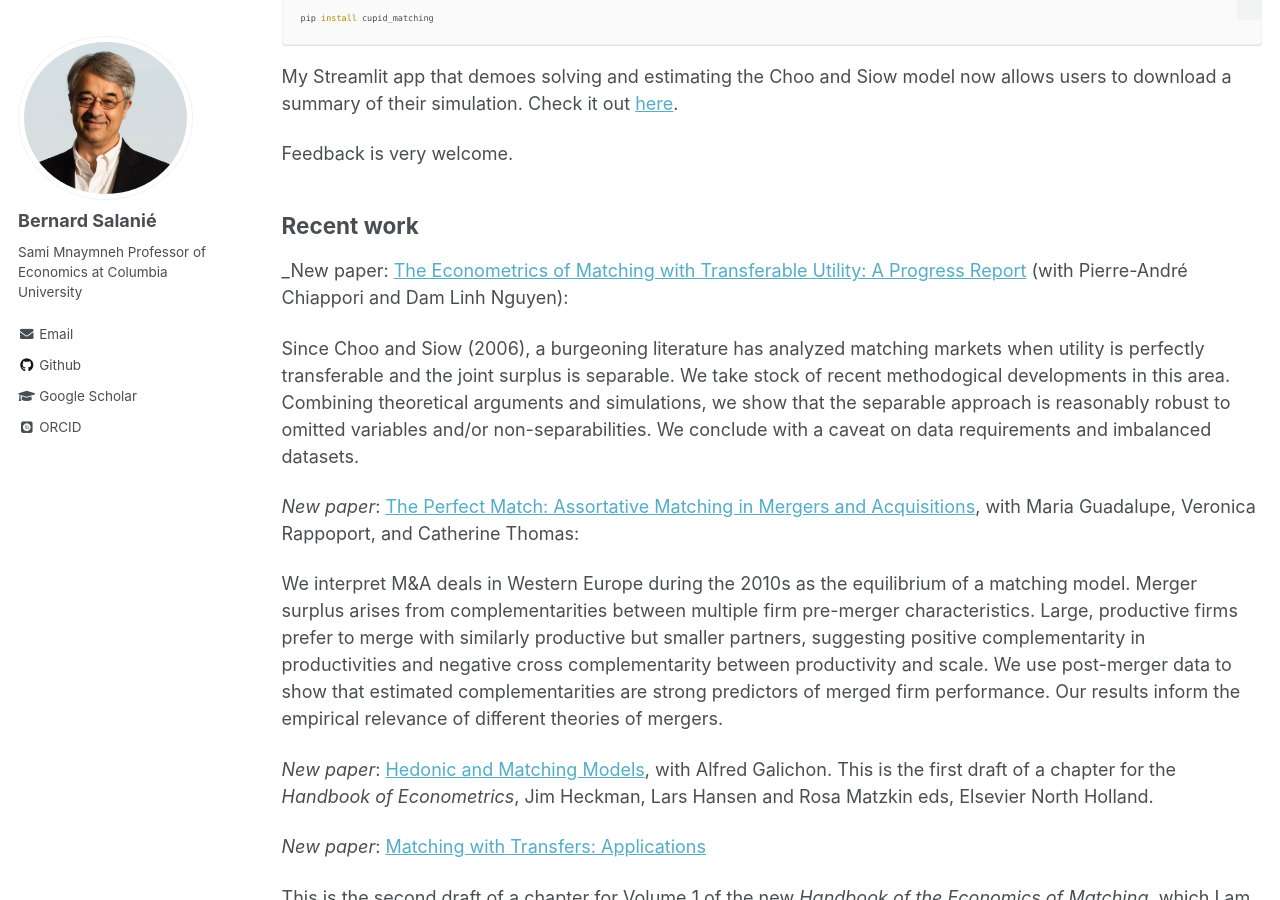
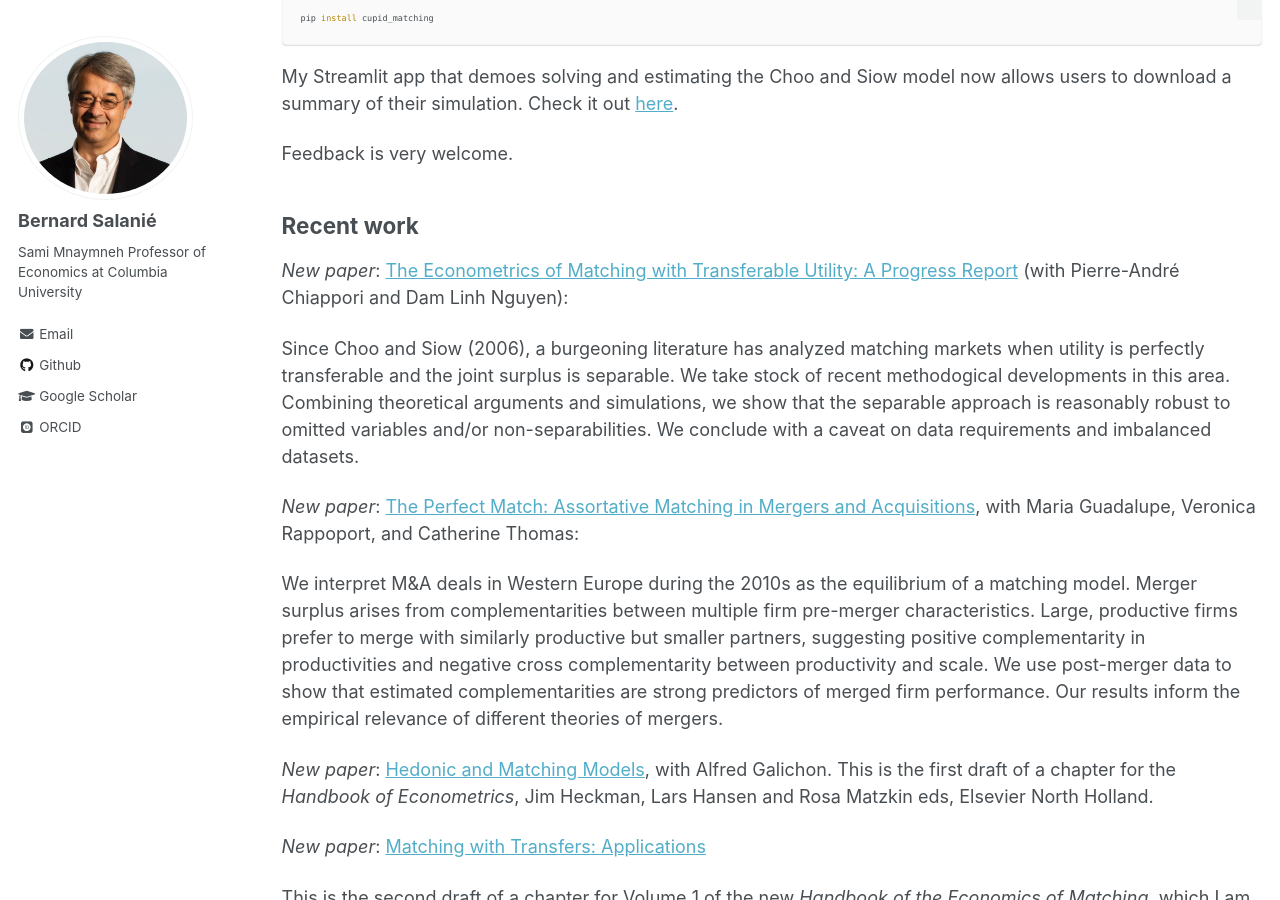
Before and after one commit to bsalanie/bsalanie.github.io, a Jekyll site: the page built from _pages/news.md, in a window 1280 px wide and 900 px high, scrolled down 583 px. Built offline with Jekyll 4.4.1, drawn with Linux system fonts in a browser that asks for light colours; some web fonts are replaced.

Commit message:
fixed typos

```diff
--- a/_pages/news.md
+++ b/_pages/news.md
@@ -32,7 +32,7 @@ Feedback is very welcome.
 
 ## Recent work
 
-_New paper: [The Econometrics of Matching with Transferable Utility: A Progress Report](https://bsalanie.github.io/files.CNSdraft11June2025.pdf) (with Pierre-André Chiappori and  Dam Linh Nguyen):
+_New paper_: [The Econometrics of Matching with Transferable Utility: A Progress Report](https://bsalanie.github.io/files.CNSdraft11June2025.pdf) (with Pierre-André Chiappori and  Dam Linh Nguyen):
 
 Since Choo and Siow (2006), a burgeoning literature has analyzed matching markets when utility is perfectly transferable and the joint surplus is separable. We take stock of recent methodogical developments in this area. Combining theoretical arguments and simulations, we show that the separable approach is reasonably robust to omitted variables and/or non-separabilities. We conclude with a caveat on data requirements and imbalanced datasets.
 
--- a/_pages/publications.html
+++ b/_pages/publications.html
@@ -960,7 +960,7 @@ href="https://bsalanie.github.io/files/GalichonSalanie_handbook_chapter_13Nov202
 
 <p>
   <strong>
-    <a href="https://bsalanie.github.io/files/CNSdraft11June2025.pdf" target="_blank">
+    <a href="../files/CNSdraft11June2025.pdf" target="_blank">
       The Econometrics of Matching with Transferable Utility: A Progress Report
     </a>
   </strong>
```
